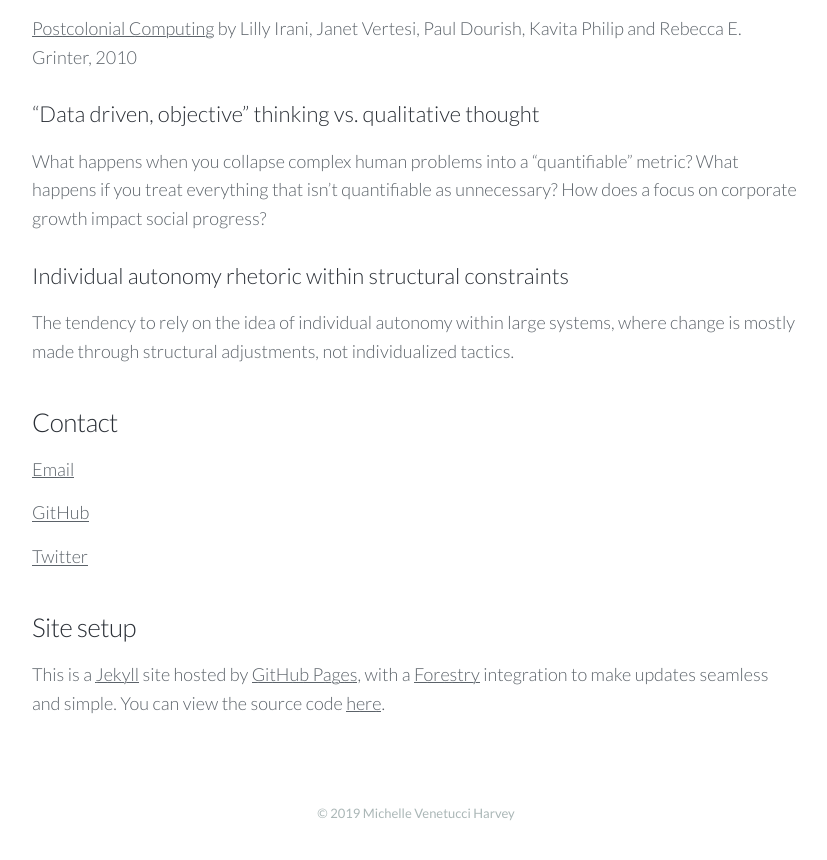
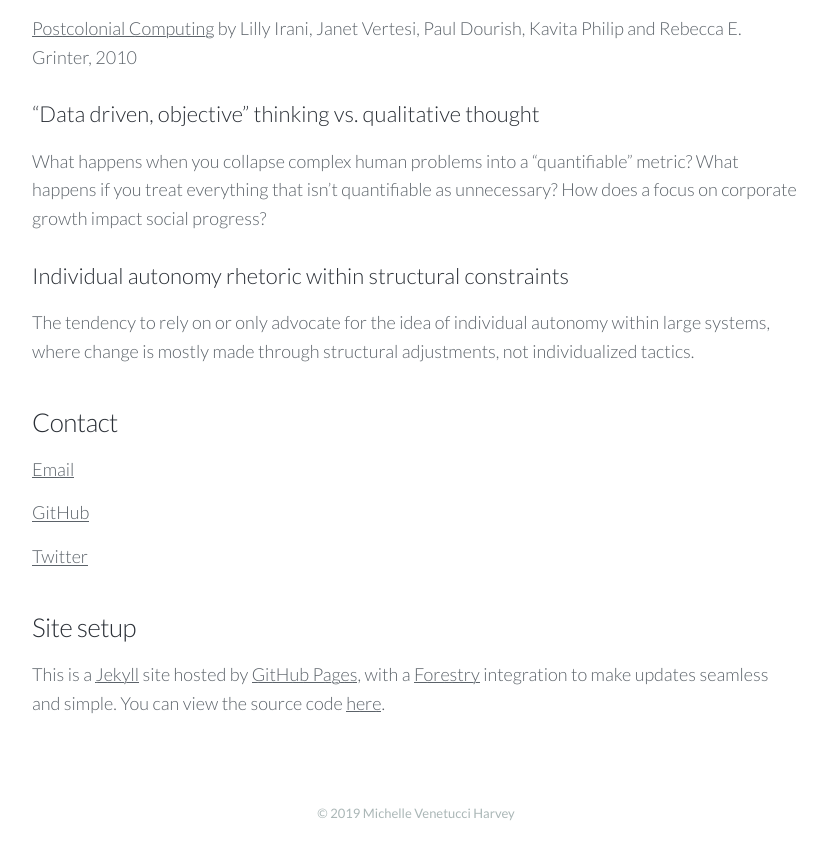
Before and after one commit to venetucci/personal-website, a Jekyll site: the page built from _pages/about.md, in a window 1280 px wide and 900 px high, scrolled down 2340 px. Shown: the top 860 px of the window, without its empty margins (224-1051 px from the left). Built offline with Jekyll 4.4.1, drawn with Linux system fonts in a browser that asks for light colours; nearby versions of some CDN libraries.

Commit message:
Update from Forestry.io Michelle Venetucci Harvey updated _pages/about.md

```diff
--- a/_pages/about.md
+++ b/_pages/about.md
@@ -63,7 +63,7 @@
 
 #### Individual autonomy rhetoric within structural constraints
 
-The tendency to rely on the idea of individual autonomy within large systems, where change is mostly made through structural adjustments, not individualized tactics.
+The tendency to rely on or only advocate for the idea of individual autonomy within large systems, where change is mostly made through structural adjustments, not individualized tactics.
 
 ### Contact
 
```
